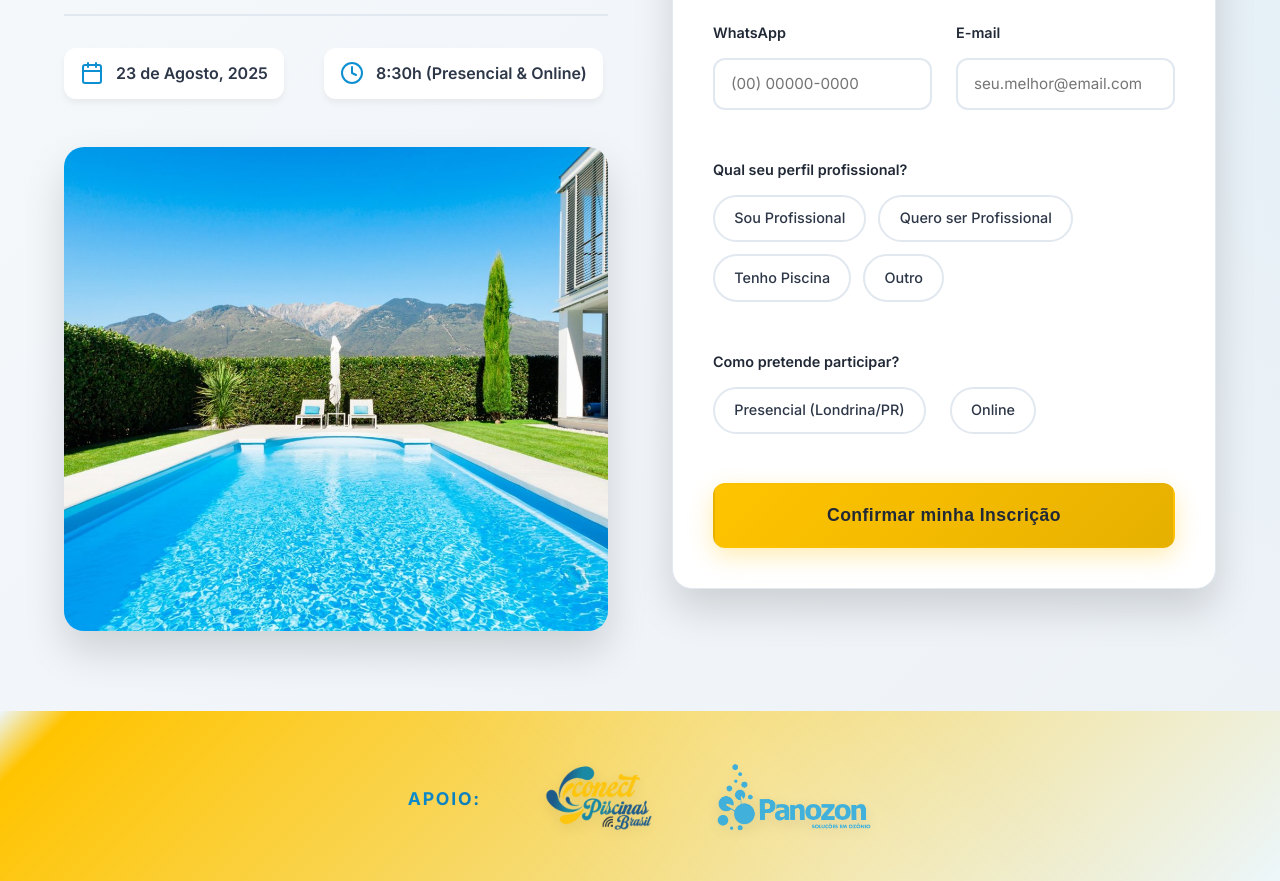
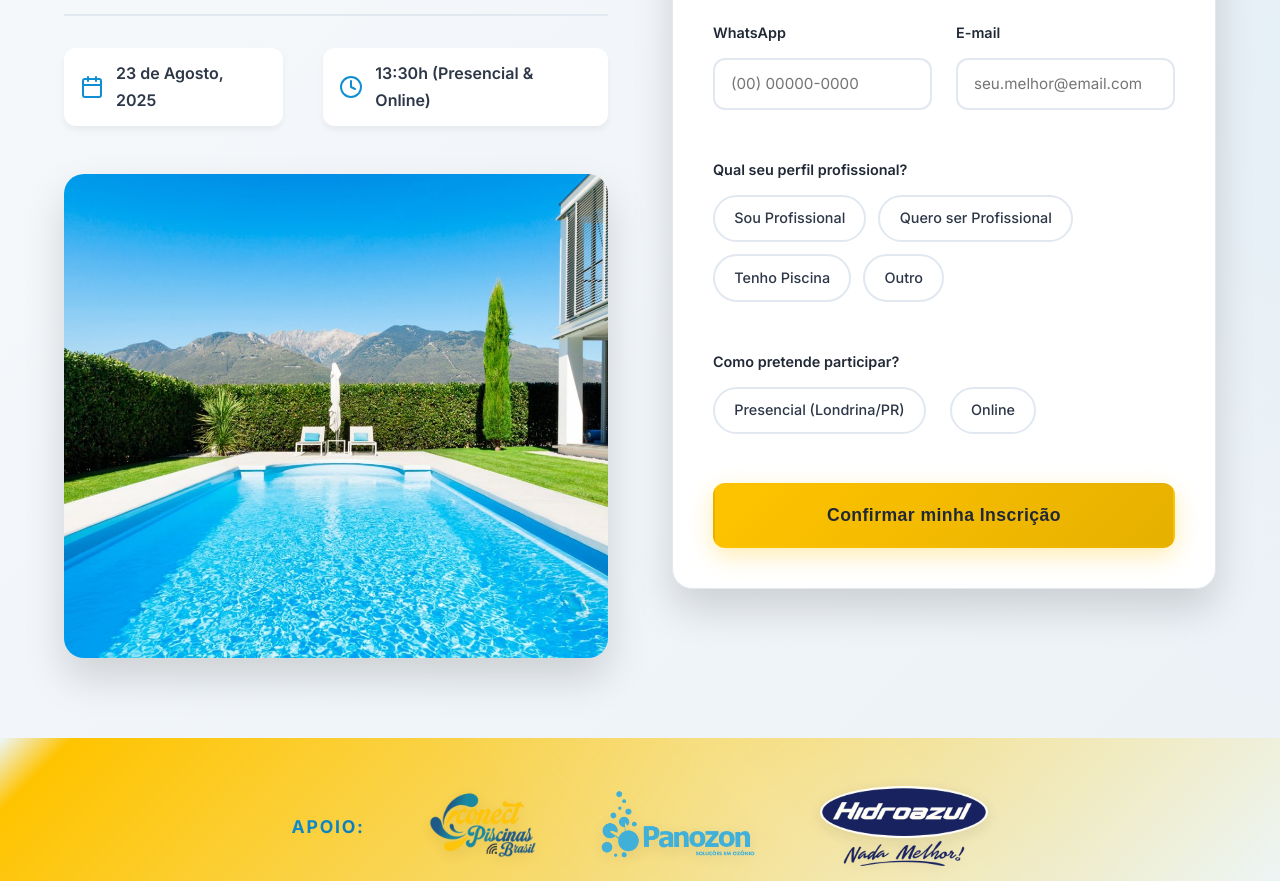
Before and after one commit to Appiscina-dev/profissao-piscinas, a plain HTML site: page index.html in a window 1280 px wide. Shown: the part 671-1552 px from the top of the page. Drawn offline with Linux system fonts and the light colour scheme.

Commit message:
Update index.html

```diff
--- a/index.html
+++ b/index.html
@@ -66,7 +66,7 @@
                         </div>
                         <div class="event-info__item">
                             <svg xmlns="http://www.w3.org/2000/svg" width="24" height="24" viewBox="0 0 24 24" fill="none" stroke="currentColor" stroke-width="2" stroke-linecap="round" stroke-linejoin="round"><path d="M12 22c5.523 0 10-4.477 10-10S17.523 2 12 2 2 6.477 2 12s4.477 10 10 10z"></path><path d="M12 6v6l4 2"></path></svg>
-                            <span>8:30h (Presencial & Online)</span>
+                            <span>13:30h (Presencial & Online)</span>
                         </div>
                     </div>
 
@@ -154,7 +154,8 @@
             <div class="container logos-bar__container">
                 <span>Apoio:</span>
                 <img src="connect.png" alt="Logo Connect" title="Connect">
-				<img src="panazon.png" alt="panazon" title="panazon">
+		<img src="panazon.png" alt="panazon" title="panazon">
+                <img src="logo-hidroazul.png" alt="hidroazul" title="hidroazul">
             </div>
         </div>
 
```
